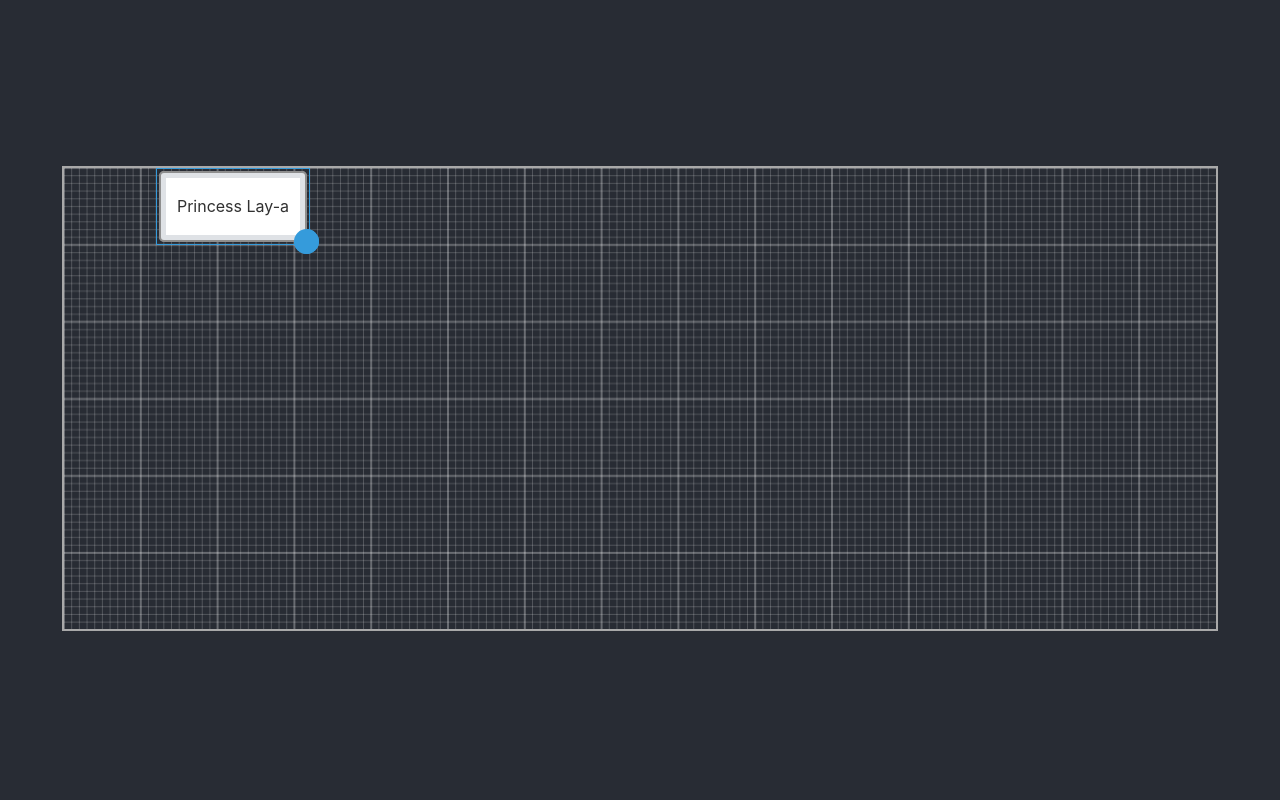
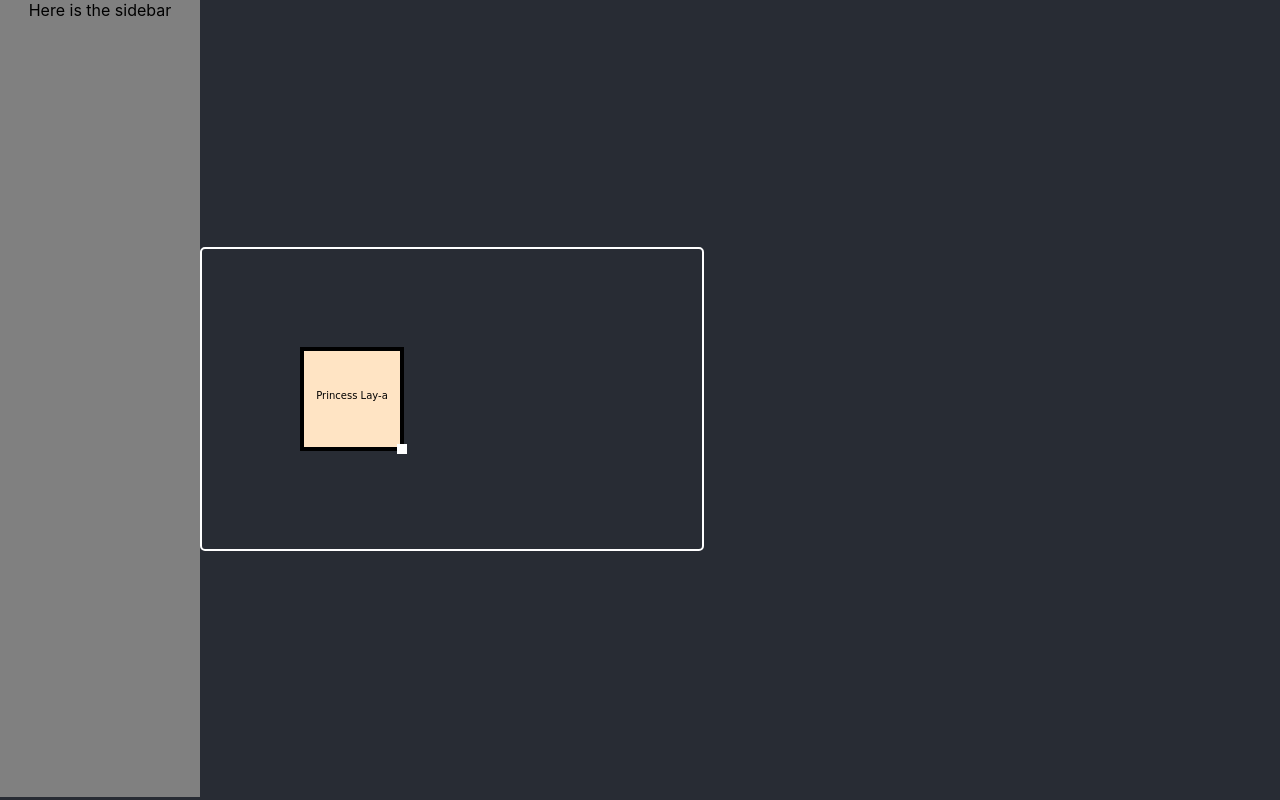
Before and after one commit to EricHech/CloverCanvasSandbox, a React (Create React App) app: page / in a window 1280 px wide. Built offline with nearby package versions, Linux system fonts and the light colour scheme.

Commit message:
fixed and activated canvas version

```diff
--- a/src/components/Container.tsx
+++ b/src/components/Container.tsx
@@ -1,7 +1,7 @@
 import React, { Component } from 'react';
 
 import Canvas from './canvas/Canvas';
-import CanvasElements from './dom/CanvasElements';
+// import CanvasElements from './dom/CanvasElements';
 
 const API = 'https://swapi.co/api/people/';
 
@@ -34,16 +34,16 @@ class Container extends Component<{}, IState> {
     if (!data.results.length) return null;
 
     // ! For CanvasElements Component Only:
-    const characters = this.state.data.results.map((each: any, i: number) => {
-      each.x = 20 * (i + 1);
-      each.y = 20 * (i + 1);
-      return each;
-    });
+    // const characters = this.state.data.results.map((each: any, i: number) => {
+    //   each.x = 20 * (i + 1);
+    //   each.y = 20 * (i + 1);
+    //   return each;
+    // });
 
     return (
       <>
-        {/* <Canvas characters={data.results} /> */}
-        <CanvasElements characters={characters} />
+        <Canvas characters={data.results} />
+        {/* <CanvasElements characters={characters} /> */}
       </>
     );
   }
--- a/src/components/canvas/Canvas.tsx
+++ b/src/components/canvas/Canvas.tsx
@@ -1,10 +1,10 @@
-import React from 'react';
+import React, { createRef } from 'react';
 
-const colors = ['red', 'orange', 'yellow', 'green', 'blue', 'indigo', 'violet', 'lightgrey', 'black', 'lightgreen'];
+const colors = ['darkslategrey', 'bisque', 'red', 'orange', 'yellow', 'green', 'blue', 'indigo', 'violet', 'lightgrey', 'black'];
 const TABLE_BORDER_WIDTH = 4;
 const HANDLE_SIZE = 10;
-const CANVAS_WIDTH = 700;
-const CANVAS_HEIGHT = 500;
+const CANVAS_WIDTH = 500;
+const CANVAS_HEIGHT = 300;
 
 const mousePos = (canvas: HTMLCanvasElement, e: MouseEvent) => {
   const dpr = window.devicePixelRatio || 1;
@@ -79,7 +79,6 @@ class Box {
     this.ctx = ctx;
 
     this.name = '';
-
   }
 
   public set changeColor(color: string) {
@@ -91,6 +90,7 @@ class Box {
   }
 
   public set y(y: number) {
+    console.log(y);
     this.pos.y = y;
   }
 
@@ -116,7 +116,8 @@ class Box {
     this.ctx.fillStyle = color;
     this.ctx.fillRect(pos.x, pos.y, size.width, size.height);
 
-    this.ctx.fillStyle = colors[Math.round(Math.random() * 10)];
+    // this.ctx.fillStyle = colors[Math.round(Math.random() * 10)];
+    this.ctx.fillStyle = 'black';
     this.ctx.textAlign = "center";
     this.ctx.fillText(this.name, pos.x + (size.width / 2), pos.y + (size.height / 2));
 
@@ -154,7 +155,7 @@ class Box {
 
 // TODO: Type props/state
 class Canvas extends React.Component<any, {}> {
-  private canvas: HTMLCanvasElement | null;
+  private canvas: React.RefObject<HTMLCanvasElement>;
   private ctx: CanvasRenderingContext2D | null;
   private canvasState: CanvasState;
 
@@ -162,49 +163,34 @@ class Canvas extends React.Component<any, {}> {
   constructor(props: any) {
     super(props);
 
-    this.canvas = null;
+    this.canvas = createRef<HTMLCanvasElement>();
     this.ctx = null;
     this.canvasState = new CanvasState(700, 500);
   }
 
-  setupCanvas(canvas: HTMLCanvasElement): CanvasRenderingContext2D {
-    const dpr = window.devicePixelRatio || 1;
-
-    const rect = canvas.getBoundingClientRect();
-
-    canvas.width = Math.round(dpr * rect.right) - Math.round(dpr * rect.left);
-    canvas.height = Math.round(dpr * rect.bottom) - Math.round(dpr * rect.top);
-    const ctx = canvas.getContext('2d')!;
-
-    ctx.scale(dpr, dpr);
-    return ctx;
-  }
-
   componentDidMount() {
-    this.canvas = this.refs.canvas as HTMLCanvasElement;
-    this.ctx = this.setupCanvas(this.canvas);
+    this.ctx = this.setupCanvas(this.canvas.current!);
     this.canvasState.addContext(this.ctx);
     this.ctx.font = "10px Comic Sans MS";
 
+    this.canvas.current!.style.position = 'relative';
+    this.canvas.current!.style.border = '2px solid white';
+    this.canvas.current!.style.borderRadius = '5px';
 
-
-    const elements = [];
     // TODO: Type this:
     this.props.characters.forEach((each: any, i: number) => {
-      const element = this.canvasState.addTable(new Box(this.ctx!));
-      element.x = each.height * 1.5;
-      element.y = each.height * 1.5;
+      const box = new Box(this.ctx!);
+      const element = this.canvasState.addTable(box);
       element.changeColor = colors[i];
       element.name = each.name;
-      elements.push(element);
     })
 
     this.canvasState.render();
 
 
-    this.canvas.onmousedown = (e) => {
-      const mousePosX = mousePos(this.canvas!, e).x;
-      const mousePosY = mousePos(this.canvas!, e).y;
+    this.canvas.current!.onmousedown = (e) => {
+      const mousePosX = mousePos(this.canvas.current!, e).x;
+      const mousePosY = mousePos(this.canvas.current!, e).y;
 
       // We have to loop backwards due to draw order, topmost things are last
       for (let i = this.canvasState.tables.length - 1; i >= 0; i--) {
@@ -245,22 +231,35 @@ class Canvas extends React.Component<any, {}> {
       }
     };
 
-    this.canvas!.onmouseup = (e) => {
+    this.canvas.current!.onmouseup = _e => {
       this.removeMoveListener();
       this.canvasState.dragging = null;
       this.canvasState.resizing = null;
     };
   }
 
+  setupCanvas(canvas: HTMLCanvasElement): CanvasRenderingContext2D {
+    const dpr = window.devicePixelRatio || 1;
+
+    const rect = canvas.getBoundingClientRect();
+
+    canvas.width = Math.round(dpr * rect.right) - Math.round(dpr * rect.left);
+    canvas.height = Math.round(dpr * rect.bottom) - Math.round(dpr * rect.top);
+    const ctx = canvas.getContext('2d')!;
+
+    ctx.scale(dpr, dpr);
+    return ctx;
+  }
+
   addMoveListener = () => {
-    this.canvas!.onmousemove = (e) => {
+    this.canvas.current!.onmousemove = (e) => {
 
-      const posX = mousePos(this.canvas!, e).x;
-      const posY = mousePos(this.canvas!, e).y;
+      const posX = mousePos(this.canvas.current!, e).x;
+      const posY = mousePos(this.canvas.current!, e).y;
 
       if (this.canvasState.dragging) {
-        this.canvasState.dragging!.x = posX - this.canvasState.mouseRelativePosX;
-        this.canvasState.dragging!.y = posY - this.canvasState.mouseRelativePosY;
+        this.canvasState.dragging.x = posX - this.canvasState.mouseRelativePosX;
+        this.canvasState.dragging.y = posY - this.canvasState.mouseRelativePosY;
       } else if (this.canvasState.resizing) {
         this.canvasState.resizing.width = posX - this.canvasState.resizing.pos.x;
         this.canvasState.resizing.height = posY - this.canvasState.resizing.pos.y;
@@ -268,13 +267,13 @@ class Canvas extends React.Component<any, {}> {
     };
   };
 
-  removeMoveListener = () => (this.canvas!.onmousemove = null);
+  removeMoveListener = () => (this.canvas.current!.onmousemove = null);
 
   render() {
     return (
       <div className="App-body">
-        Here is some text.
-        <canvas ref="canvas" width={CANVAS_WIDTH} height={CANVAS_HEIGHT} />
+        <div style={{ width: 200, height: '100%', background: 'grey', color: 'black' }}>Here is the sidebar</div>
+        <canvas ref={this.canvas} width={CANVAS_WIDTH} height={CANVAS_HEIGHT} />
       </div>
     );
   }
```
